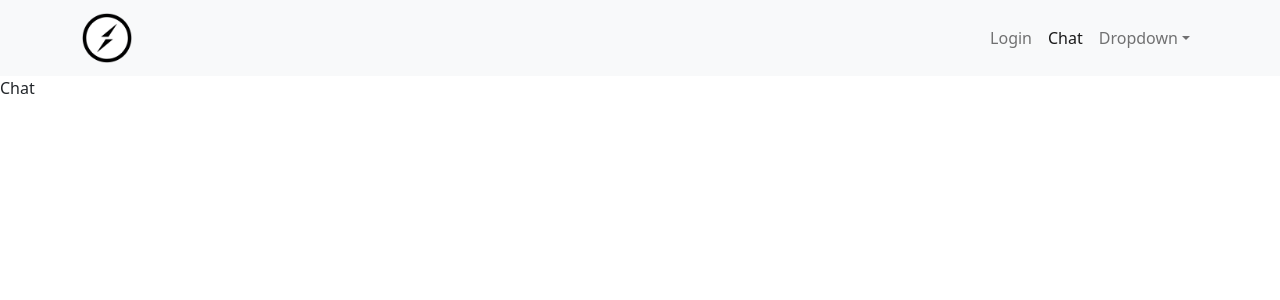
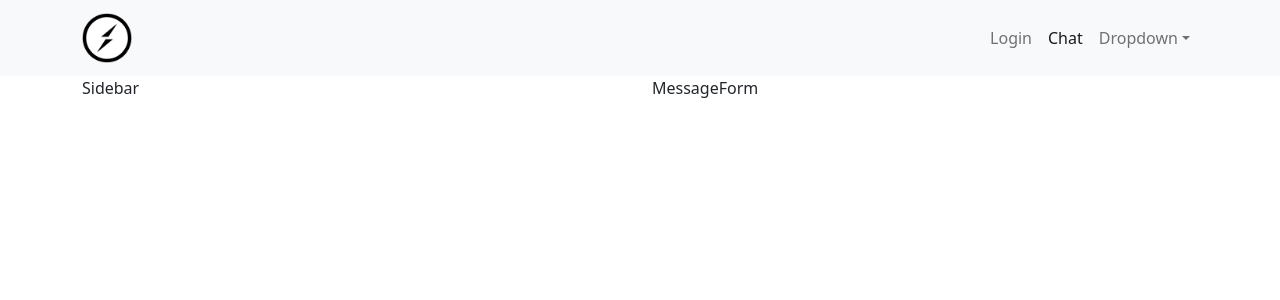
Before and after one commit to AliAksoyy/chat-socket-io, a React (Create React App) app: page /chat in a window 1280 px wide. Shown: the top 300 px of the page. Built offline with nearby package versions, Linux system fonts and the light colour scheme; the HTML template or start-up script is replaced by a standard one.

Commit message:
added Sidebar and message

```diff
--- /dev/null
+++ b/src/components/MessageForm.jsx
@@ -0,0 +1,9 @@
+import React from 'react'
+
+const MessageForm = () => {
+  return (
+    <div>MessageForm</div>
+  )
+}
+
+export default MessageForm
--- /dev/null
+++ b/src/components/Sidebar.jsx
@@ -0,0 +1,9 @@
+import React from 'react'
+
+const Sidebar = () => {
+  return (
+    <div>Sidebar</div>
+  )
+}
+
+export default Sidebar
--- a/src/pages/Chat.jsx
+++ b/src/pages/Chat.jsx
@@ -1,8 +1,20 @@
 import React from 'react'
+import { Col, Container, Row } from 'react-bootstrap'
+import MessageForm from '../components/MessageForm'
+import Sidebar from '../components/Sidebar'
 
 const Chat = () => {
   return (
-    <div>Chat</div>
+    <Container>
+      <Row>
+        <Col>
+          <Sidebar />
+        </Col>
+        <Col>
+        <MessageForm />
+        </Col>
+      </Row>
+    </Container>
   )
 }
 
--- a/src/pages/Login.jsx
+++ b/src/pages/Login.jsx
@@ -1,8 +1,19 @@
-import React from 'react'
+import React, { useState } from 'react'
 import { Button, Col, Container, Form, Row } from 'react-bootstrap'
 import { Link } from 'react-router-dom'
 import "./Login.css"
+
+
 const Login = () => {
+
+  const [email,setEmail] =useState("")
+  const [password,setPassword]=useState("")
+
+  function handleSubmit(e){
+    e.preventDefault()
+  }
+
+
   return (
     <Container>
     <Row>
@@ -10,18 +21,15 @@ const Login = () => {
 
     </Col>
     <Col md={7} className="d-flex align-items-center justify-content-center flex-direction-column">
-    <Form style={{width:"80%", maxWidth:500}}>
+    <Form onSubmit={handleSubmit} style={{width:"80%", maxWidth:500}}>
       <Form.Group className="mb-3" controlId="formBasicEmail">
         <Form.Label>Email address</Form.Label>
-        <Form.Control type="email" placeholder="Enter email" />
-        <Form.Text className="text-muted">
-          We'll never share your email with anyone else.
-        </Form.Text>
+        <Form.Control type="email" placeholder="Enter email" value={email} onChange={(e)=> setEmail(e.target.value)} required/>
       </Form.Group>
 
       <Form.Group className="mb-3" controlId="formBasicPassword">
         <Form.Label>Password</Form.Label>
-        <Form.Control type="password" placeholder="Password" />
+        <Form.Control type="password" placeholder="Password" value={password} onChange={(e)=> setPassword(e.target.value)} required/>
       </Form.Group>
       <Form.Group className="mb-3" controlId="formBasicCheckbox">
         <Form.Check type="checkbox" label="Check me out" />
--- a/src/pages/Signup.jsx
+++ b/src/pages/Signup.jsx
@@ -91,7 +91,7 @@ const Signup = () => {
         <Form.Check type="checkbox" label="Check me out" />
       </Form.Group>
       <Button variant="primary" type="submit">
-        Login
+        {uploadingImg ? "Signing you up.." : "Signup" }
       </Button>
       <div className="py-4">
         <p className="text-center">
```
